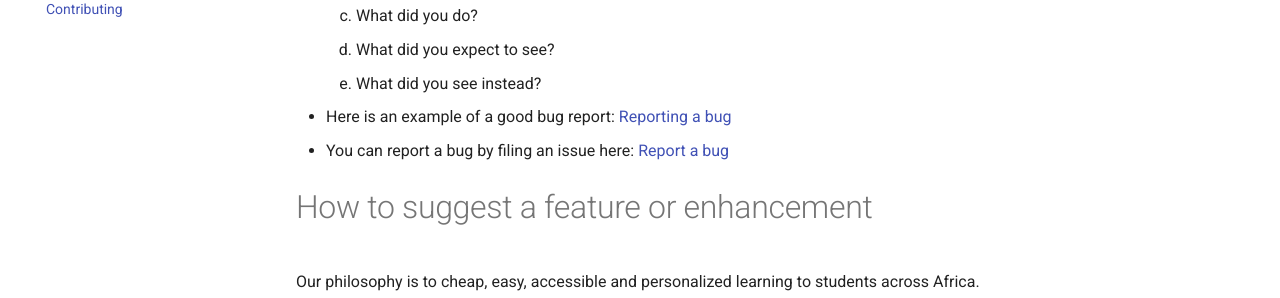
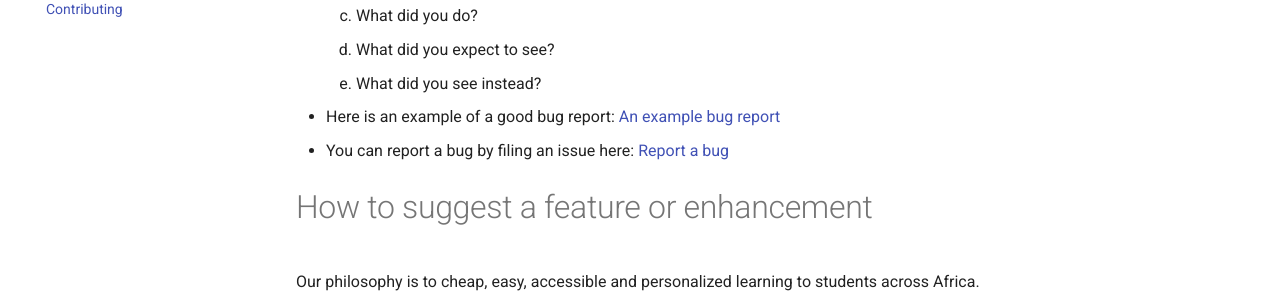
Before and after one commit to UNICEF-AFRILEARN/documentation, an MkDocs documentation site: the page built from docs/contributing.md, in a window 1280 px wide and 900 px high, scrolled down 2246 px. Shown: the part 153-451 px from the top of the window. Built offline with MkDocs 1.6.1 and Material for MkDocs 9.7.7, drawn with Linux system fonts in a browser that asks for light colours.

Commit message:
updated contributing.md

```diff
--- a/docs/contributing.md
+++ b/docs/contributing.md
@@ -71,7 +71,7 @@ By contributing, you agree that your contributions will be licensed under the [G
     4. What did you expect to see?
     5. What did you see instead?
 
-- Here is an example of a good bug report: [Reporting a bug](https://stackoverflow.com/questions/12488905/why-wont-the-ggplot2-legend-combine-manual-fill-and-scale-values)
+- Here is an example of a good bug report: [An example bug report](https://stackoverflow.com/questions/12488905/why-wont-the-ggplot2-legend-combine-manual-fill-and-scale-values)
 
 - You can report a bug by filing an issue here: [Report a bug](https://github.com/UNICEF-AFRILEARN/unicef_afrilearn/issues/new)
 
```
Also changed, not shown: site/contributing/index.html, site/search/search_index.json, 1 other file.
